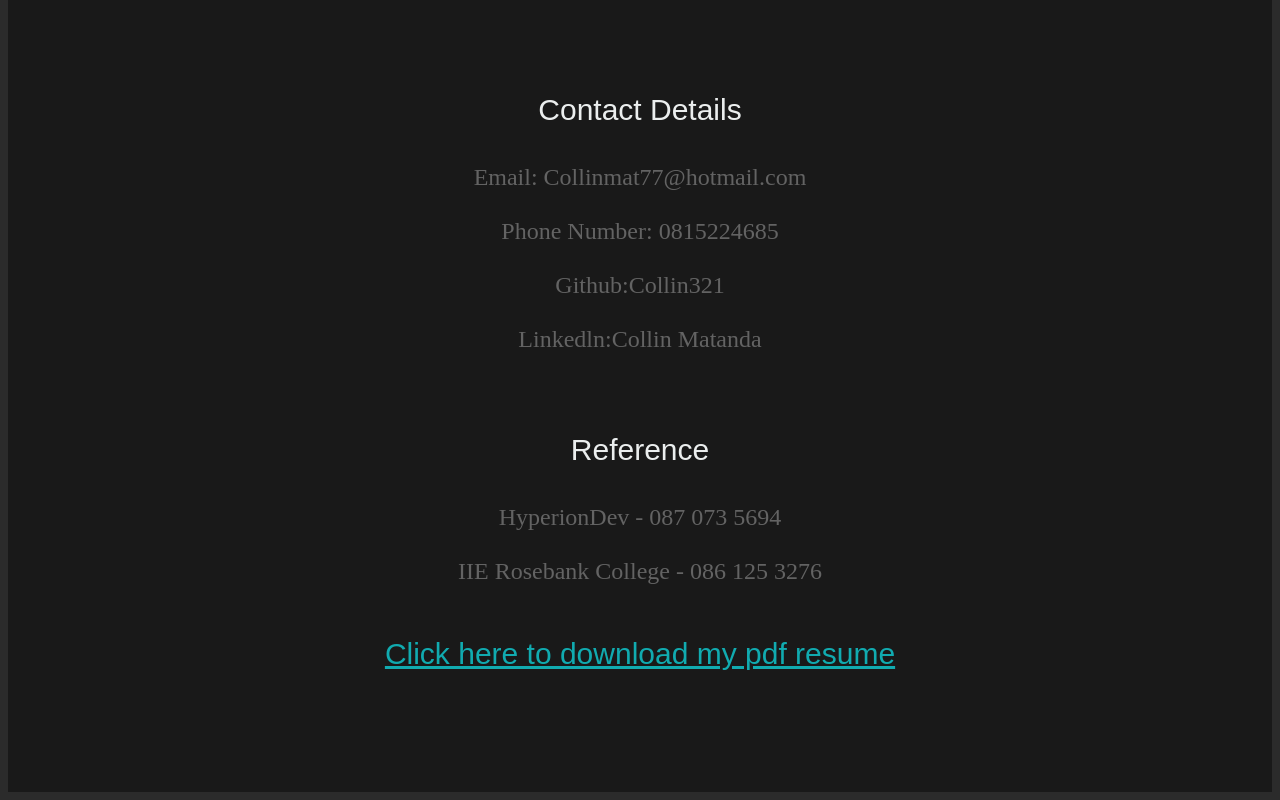
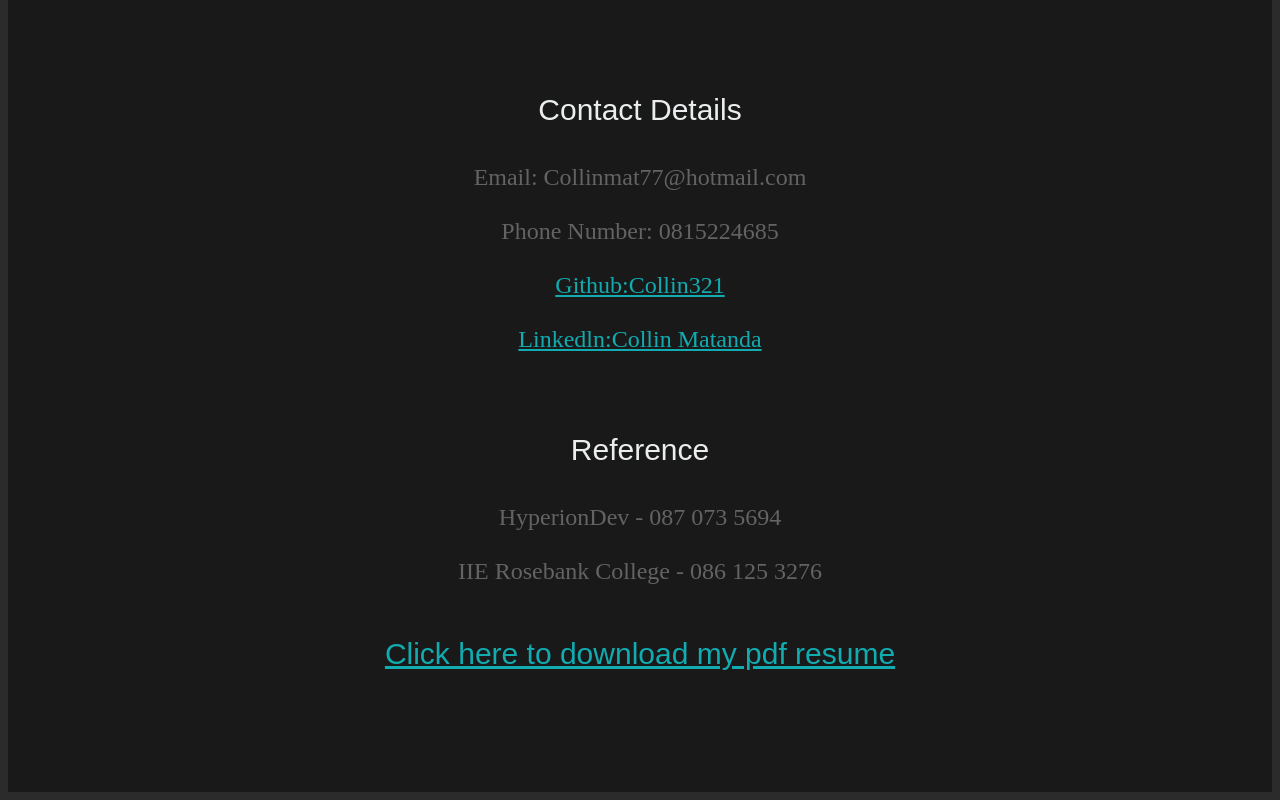
Before and after one commit to collin231/Resume, a plain HTML site: page index.html in a window 1280 px wide. Shown: the part 3117-3917 px from the top of the page. Drawn offline with Linux system fonts and the light colour scheme.

Commit message:
Update index.html

```diff
--- a/index.html
+++ b/index.html
@@ -150,8 +150,9 @@
       <p style="text-align: center; font-size: 24px;" class="address">
          Email: Collinmat77@hotmail.com<br><br>
          Phone Number: 0815224685<br><br>
-         Github:Collin321<br><br>
-         Linkedln:Collin Matanda<br><br>
+	 <a href="https://github.com/collin231" download class="button"><i class="fa fa-download"></i>Github:Collin321</a><br><br>
+
+         <a href="https://www.linkedin.com/in/collin-matanda-49b676204/" download class="button"><i class="fa fa-download"></i>Linkedln:Collin Matanda</a><br><br>
 		</p>
 
 		<h4 class="widget-title">Reference</h4>
```
